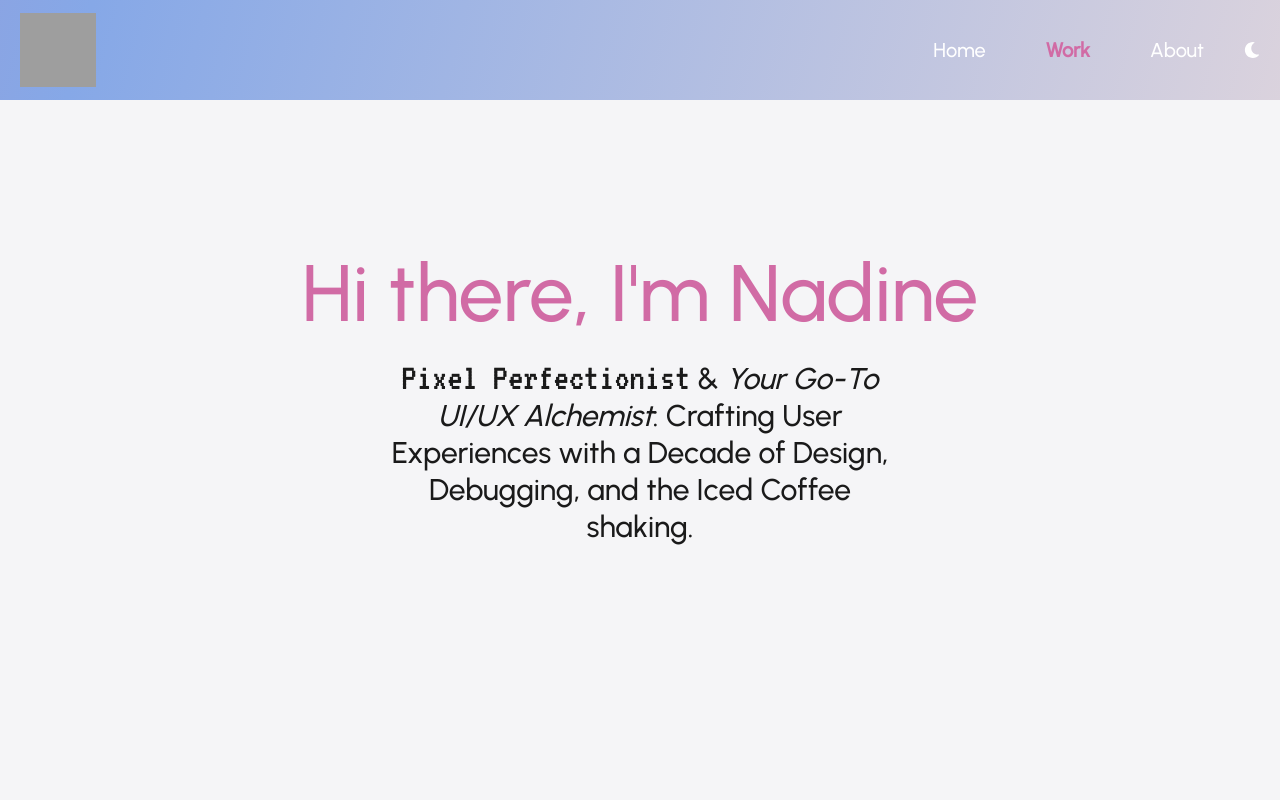
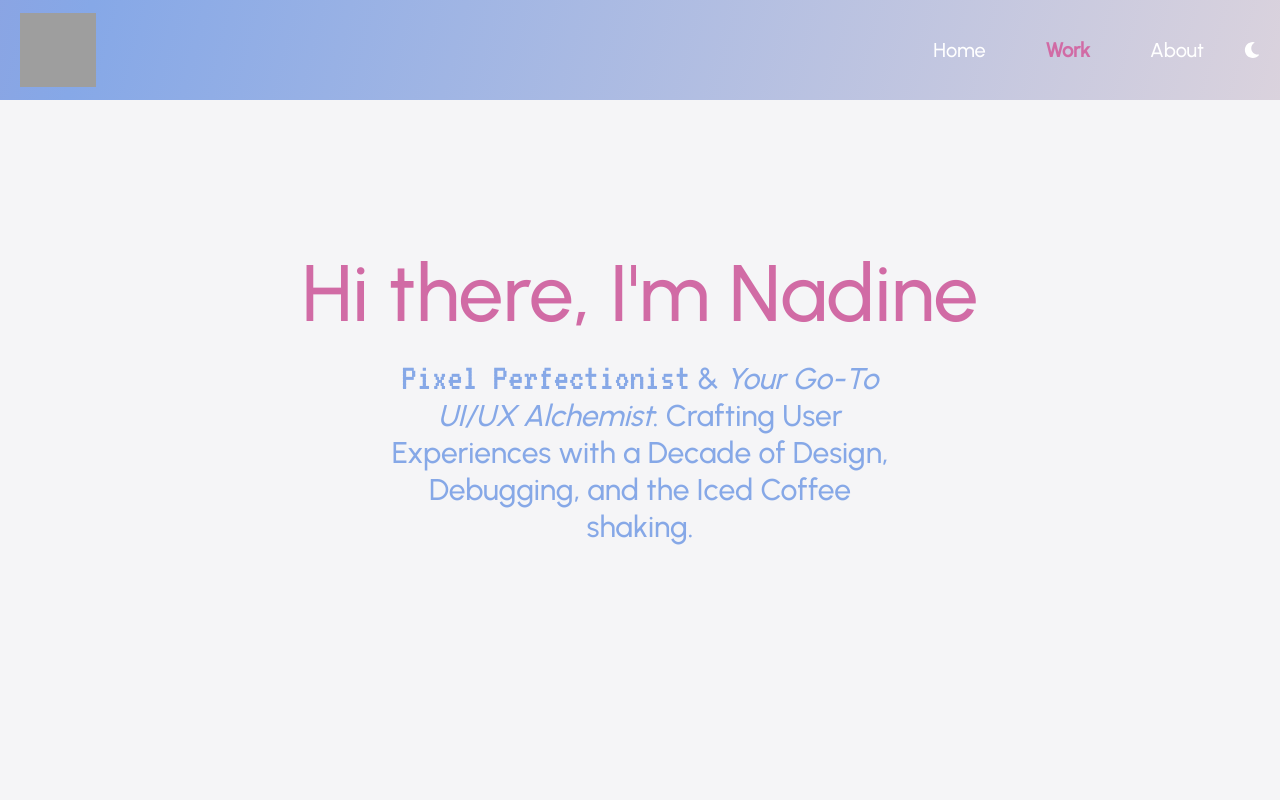
Before and after one commit to nadin3amanda/nadine-portfolio, a React (Create React App) app: page /projects in a window 1280 px wide. Shown: the top 800 px of the page. Built offline with nearby package versions, Linux system fonts and the light colour scheme; grey boxes are pictures that could not be loaded; a web font is replaced by a local one.

Commit message:
fix text color

```diff
--- a/src/styles/Home.css
+++ b/src/styles/Home.css
@@ -51,6 +51,7 @@
   width: 40%;
   font-size: 30px;
   margin-top: -2rem;
+  color: #86a8e7;
 }
 .prompt svg {
   font-size: 60px;
```
